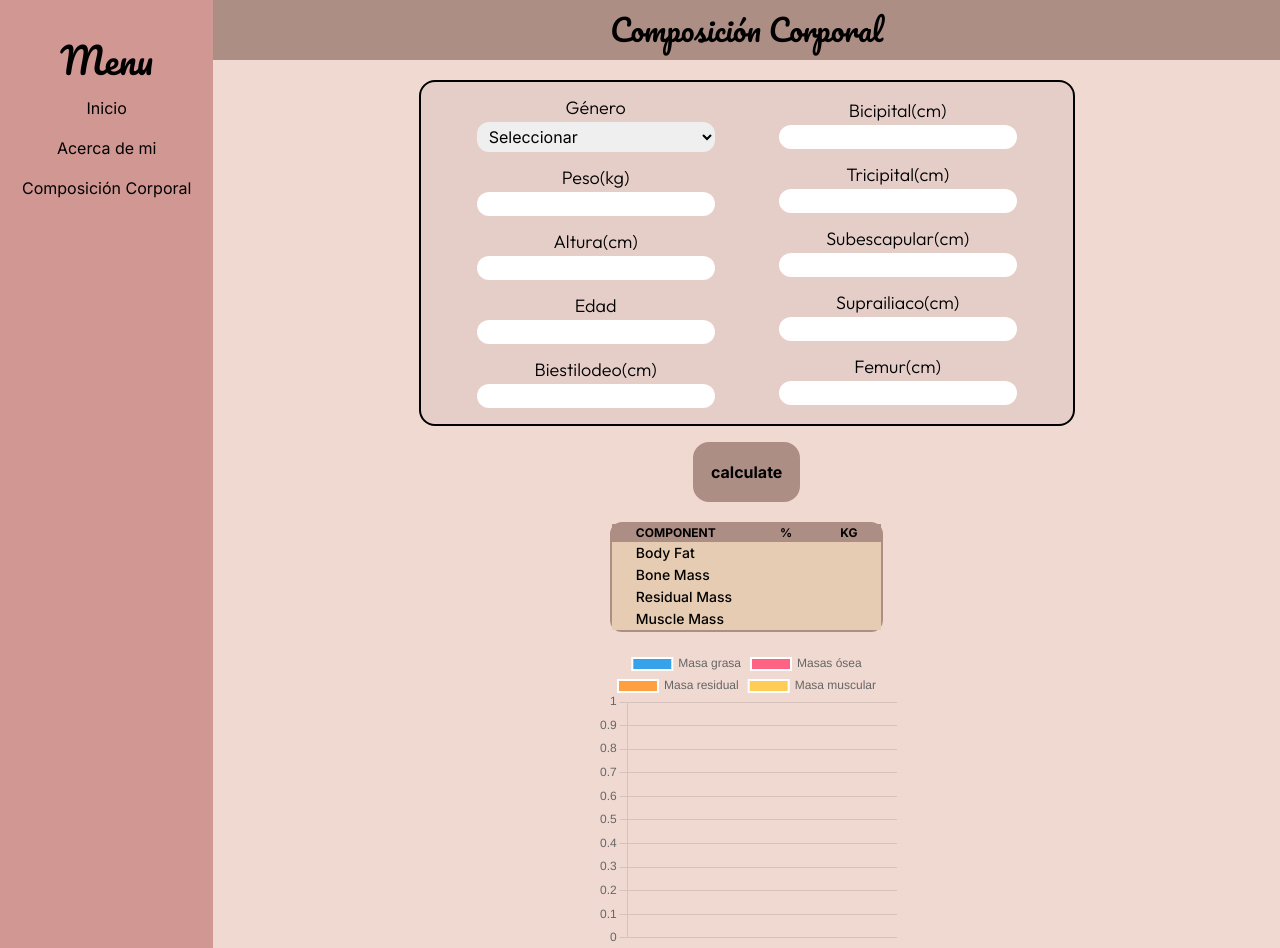
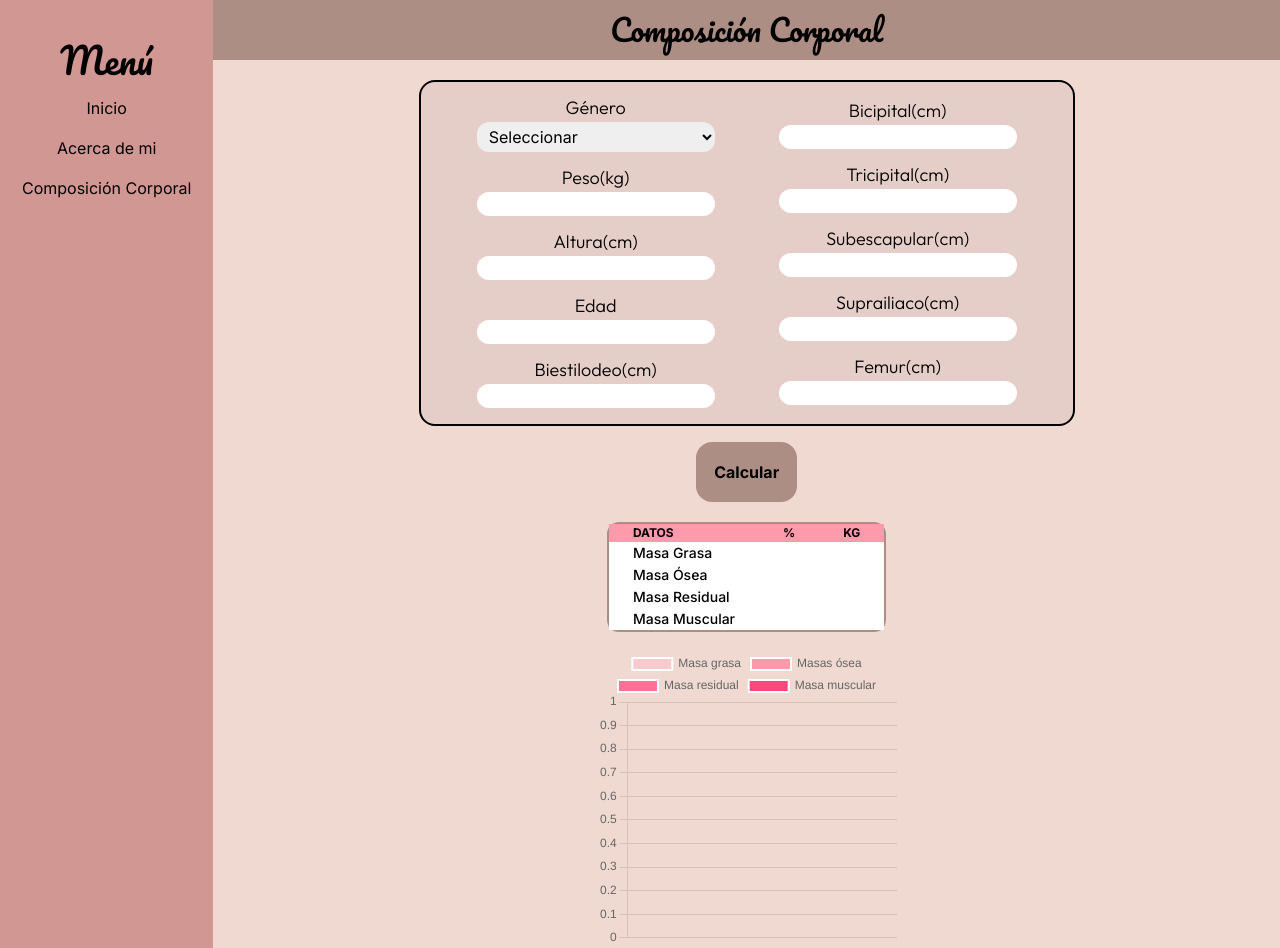
Before and after one commit to Aleidarodri/Practica-web-2, a Next.js app in the folder dashboard/: page /corporal in a window 1280 px wide. Built offline with nearby package versions, Linux system fonts and the light colour scheme.

Commit message:
prueba chart

```diff
--- a/dashboard/app/corporal/page.jsx
+++ b/dashboard/app/corporal/page.jsx
@@ -237,7 +237,7 @@ export default (About) => {
           <input
             className="mt-4 border-2 rounded-2xl text-tertiary border-terciary p-4 font-bold bg-terciary hover:bg-primary"
             type="submit"
-            value={"calculate"}
+            value={"Calcular"}
             onClick={calculatedensity}
           />
         </div>{" "}
--- a/dashboard/components/ChartComp.jsx
+++ b/dashboard/components/ChartComp.jsx
@@ -20,7 +20,7 @@ export const ChartComp = ({ porcentajes }) => {
 
     // Create a new pie chart using Chart.js
     const newChart = new Chart(ctx, {
-      type: "pie",
+      type: "doughnut",
       data: {
         labels: ["Masa grasa", "Masas ósea", "Masa residual", "Masa muscular"],
         datasets: [
@@ -32,6 +32,7 @@ export const ChartComp = ({ porcentajes }) => {
               residualMassPercentage,
               muscleMass,
             ],
+            backgroundColor: ["#f7cad0", "#ff99ac", "#ff7096", "#ff477e"],
             borderWidth: 2,
           },
         ],
--- a/dashboard/components/Menu.jsx
+++ b/dashboard/components/Menu.jsx
@@ -24,19 +24,19 @@ const menuRoutes = [
 function Menu() {
   return (
     <div
-      className="w-[20%] bg-primary   border-tertiary  "
+      className="w-[20%] bg-primary   border-#ff7096  "
       name="viewport"
       content="width=device-width, initial-scale=1.0"
     >
       <h1
         className={`pb-2 p-10   text-center text-4xl text-2xl  ${pacifico.className}`}
       >
-        Menu
+        Menú
       </h1>
       <ol>
         {menuRoutes.map((menu, index) => (
           <li
-            className={`pt-2 pb-2   text-center   hover:bg-secondary `}
+            className={`pt-2 pb-2   text-center   hover:bg-fondo `}
             key={index}
           >
             <Link href={menu.ruta}>{menu.nombre}</Link>
--- a/dashboard/components/table.jsx
+++ b/dashboard/components/table.jsx
@@ -13,11 +13,11 @@ function Table(props) {
   } = props;
   // Render a table with specific styling classes
   return (
-    <table className="text-sm text-left text-tertiary bg-fondo">
-      <thead className="text-xs text-gray-700 uppercase bg-terciary">
+    <table className="text-sm text-left text-tertiary bg-[white]">
+      <thead className="text-xs text-gray-700 uppercase bg-[#ff99ac] md-5">
         <tr className="border-a ">
           <th scope="col" className="px-6">
-            Component
+            Datos
           </th>
           <th scope="col" className="px-6">
             %
@@ -30,28 +30,28 @@ function Table(props) {
       <tbody>
         <tr className=" border-a">
           <th scope="row" className="px-6 font-medium">
-            Body Fat
+            Masa Grasa
           </th>
           <td className="px-6">{bodyFat}</td>
           <td className="px-6">{bodyFatKg}</td>
         </tr>
         <tr className=" border-a">
           <th scope="row" className="px-6 font-medium">
-            Bone Mass
+            Masa Ósea
           </th>
           <td className="px-6">{boneMassPercentage}</td>
           <td className="px-6">{boneMass}</td>
         </tr>
         <tr className=" border-a">
           <th scope="row" className="px-6 font-medium">
-            Residual Mass
+            Masa Residual
           </th>
           <td className="px-6">{residualMassPercentage}</td>
           <td className="px-6">{residualMass}</td>
         </tr>
         <tr className="border-a">
           <th scope="row" className="px-6 font-medium">
-            Muscle Mass
+            Masa Muscular
           </th>
           <td className="px-6">{muscleMass}</td>
           <td className="px-6">{muscleMassKg}</td>
```
